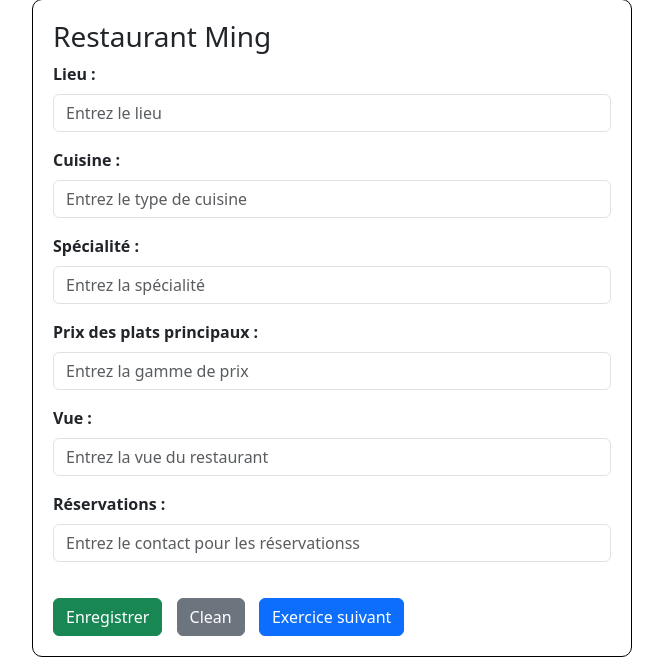
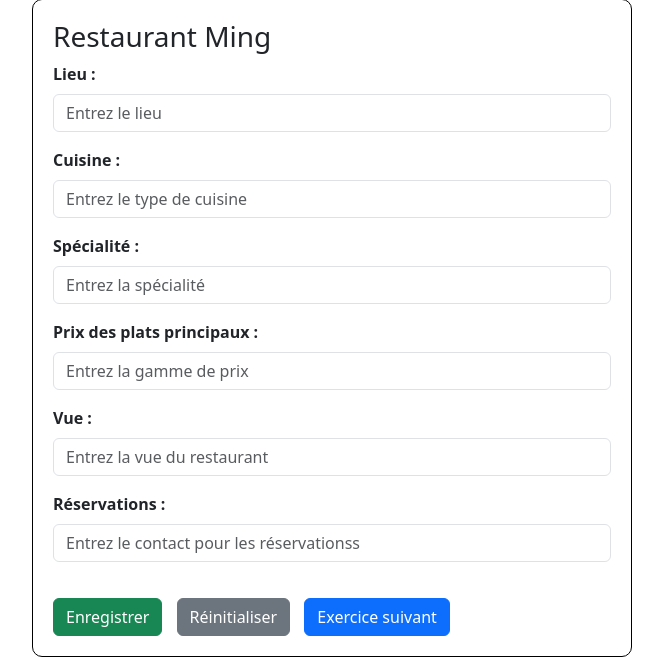
Before and after one commit to antonio5311234/cuyzin, a Django app: page /ejercicio1/ in a window 1280 px wide. Shown: the part 429-1086 px from the top of the page, without its empty margins (50-713 px from the left). Run offline with Django 5.2, Linux system fonts and the light colour scheme.

Commit message:
botonclean

```diff
--- a/tienda/templates/plantilla/Ejercicio1.html
+++ b/tienda/templates/plantilla/Ejercicio1.html
@@ -49,7 +49,7 @@
 
 
         <button type="submit" class="btn btn-success" style="margin-top: 20px;">Enregistrer</button>
-        <button type="button" class="btn btn-secondary" style="margin-top: 20px; margin-left: 10px;" onclick="limpiarFormulario()">Clean</button>
+        <button type="button" class="btn btn-secondary" style="margin-top: 20px; margin-left: 10px;" onclick="limpiarFormulario()">Réinitialiser</button>
         <a href="{% url 'ejercicio2' %}" class="btn btn-primary" style="margin-top: 20px; margin-left: 10px;">Exercice suivant</a>
     </form>
 
```
